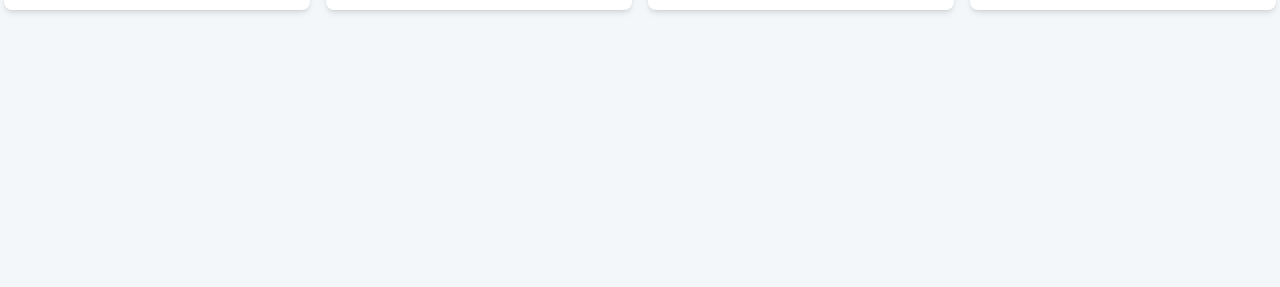
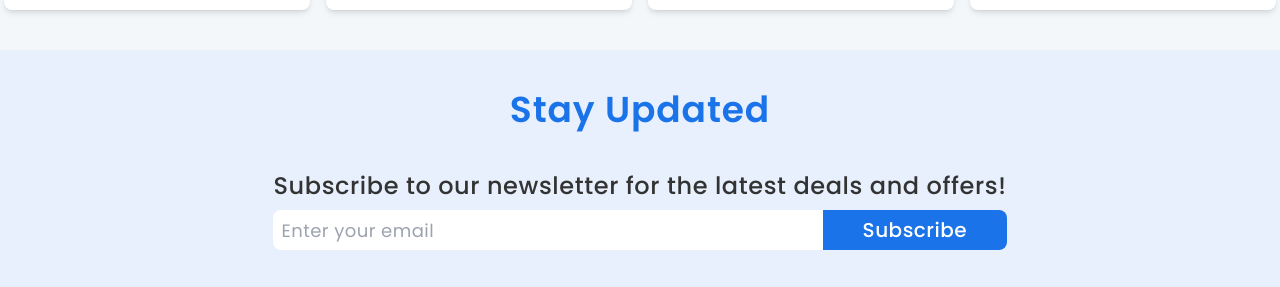
Before and after one commit to Elharfali8/shopEase, a Next.js app: page / in a window 1280 px wide. Shown: the part 1530-1817 px from the top of the page. Before the commit the page ends 1580 px from the top, so only its background shows below. Built offline with nearby package versions, Linux system fonts and the light colour scheme; no server answers.

Commit message:
Add Newsletter

```diff
--- a/app/globals.css
+++ b/app/globals.css
@@ -136,3 +136,7 @@ body {
 .text {
   color: var(--muted-text-color);
 }
+
+.newsletter-bg {
+  background: #e7f0fc;
+}
--- a/app/page.js
+++ b/app/page.js
@@ -1,4 +1,4 @@
-import { Categories, Featured, Hero, Testimonials } from "@/components";
+import { Categories, Featured, Hero, Newsletter, Testimonials } from "@/components";
 
 
 export default function HomePage() {
@@ -8,6 +8,7 @@ export default function HomePage() {
       <Featured />
       <Categories />
       <Testimonials />
+      <Newsletter />
     </main>
   );
 }
--- /dev/null
+++ b/components/Newsletter.jsx
@@ -0,0 +1,23 @@
+import React from 'react'
+import { SectionTitle } from '.'
+import news from '@/images/news.png'
+import Image from 'next/image'
+
+const Newsletter = () => {
+  return (
+    <section className='py-8 lg:py-10 newsletter-bg'>
+          <SectionTitle text='Stay Updated' />
+          <div className="container main-container grid gap-1 place-items-center ">
+              <div className='grid place-items-center'>
+                  <p className='text-lg md:text-xl xl:text-2xl mb-2 poppins-medium tracking-wide'>Subscribe to our newsletter for the latest deals and offers!</p>
+                  <form className='grid md:grid-cols-4 gap-y-2 w-full'>
+                      <input type="email" placeholder="Enter your email"  className='h-[35px] lg:h-[40px] w-full md:col-span-3 pl-2 tracking-wide focus:outline-none md:text-lg md:rounded-tr-none md:rounded-br-none rounded-lg'/>
+                      <button type="submit" className='h-[35px] lg:h-[40px] w-full md:col-span-1 bg-[#1A73E8] text-white tracking-wide poppins-medium text-lg lg:text-xl md:rounded-tl-none md:rounded-bl-none rounded-lg transition-all ease-in-out duration-150 hover:bg-[#1665C0]'>Subscribe</button>
+                  </form>
+              </div>
+          </div>
+    </section>
+  )
+}
+
+export default Newsletter
--- a/components/index.js
+++ b/components/index.js
@@ -9,3 +9,4 @@ export {default as Cards} from './Cards'
 export {default as Card} from './Card'
 export {default as Categories} from './Categories'
 export {default as Testimonials} from './Testimonials'
+export {default as Newsletter} from './Newsletter'
```
Also changed, not shown: images/news.png (added).
